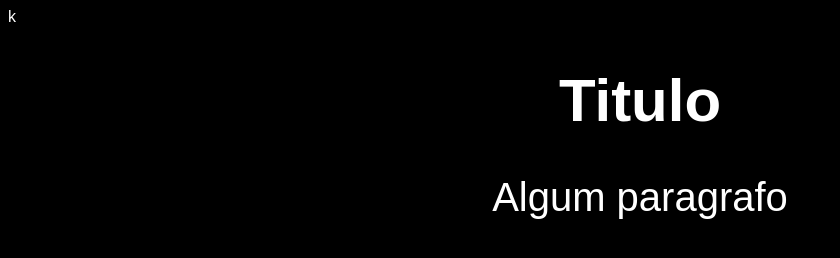
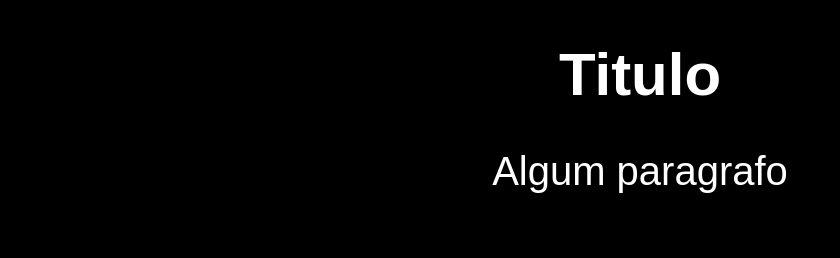
Before and after one commit to RafaAngelin/turma_ad, a plain HTML site: page index.html in a window 1280 px wide. Shown: the whole page, without its empty margins (0-840 px from the left). Drawn offline with Linux system fonts and the light colour scheme.

Commit message:
correção

```diff
--- a/index.html
+++ b/index.html
@@ -3,7 +3,7 @@
 <head>
     <meta charset="UTF-8">
     <title>Document</title>
-    <link rel="stylesheet" href="style.css">k
+    <link rel="stylesheet" href="style.css">
 </head>
 <body>
     <h1>Titulo</h1>
```
